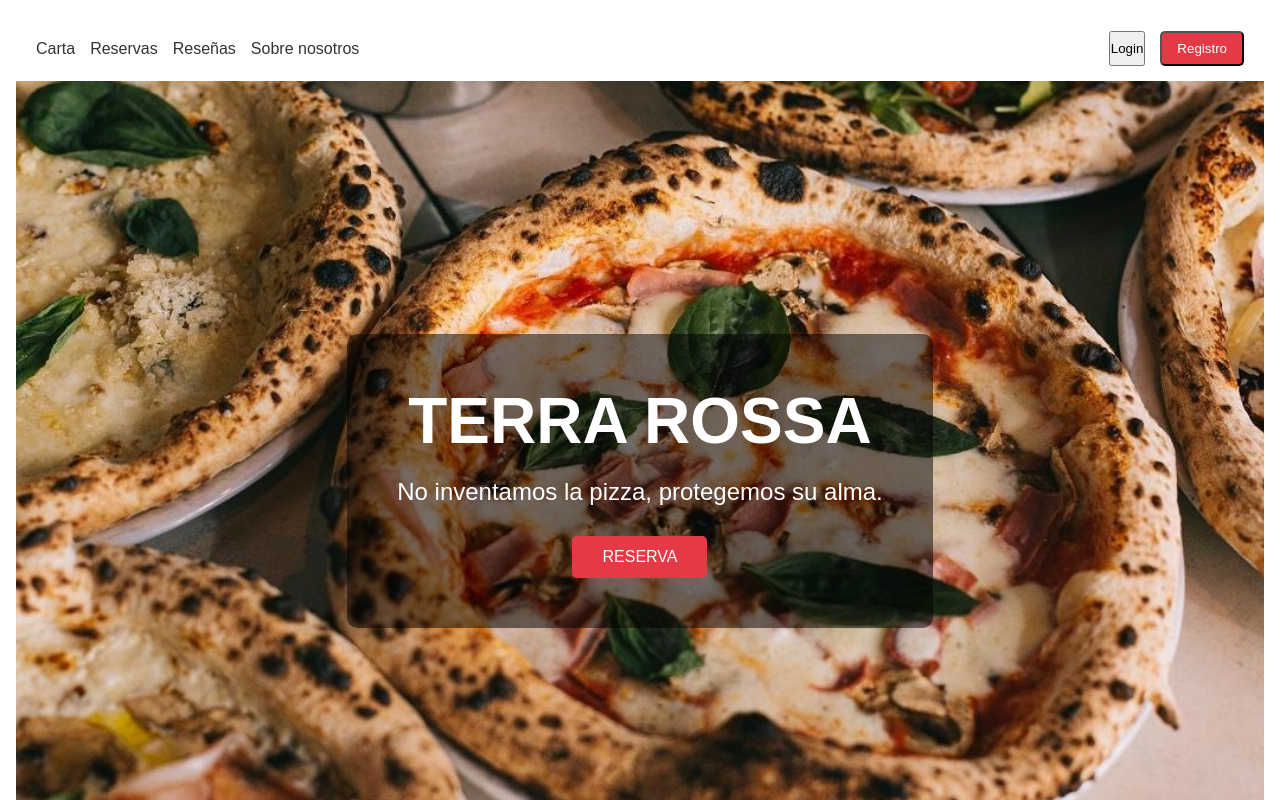
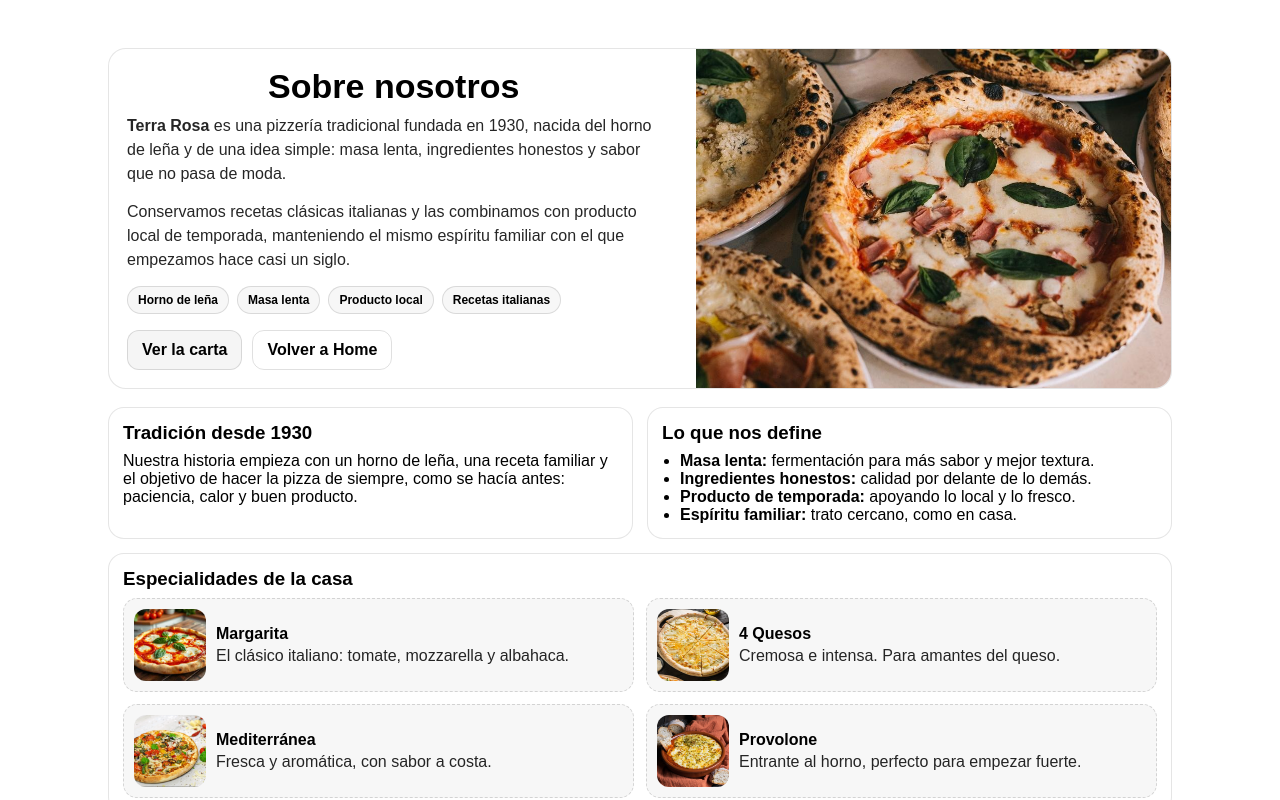
Before and after one commit to Kari-cpu-ui/crm-restaurant-frontend, an Angular app: page /sobre-nosotros in a window 1280 px wide. Before the commit this address led to /. Shown: the top 800 px of the page. Built offline with nearby package versions, Linux system fonts and the light colour scheme.

Commit message:
Fix About routing and page content

```diff
--- a/src/app/pages/about/about.css
+++ b/src/app/pages/about/about.css
@@ -0,0 +1,126 @@
+.about-page {
+  max-width: 1100px;
+  margin: 0 auto;
+  padding: 32px 18px;
+}
+
+.about-hero {
+  display: grid;
+  grid-template-columns: 1.2fr 1fr;
+  gap: 18px;
+  align-items: stretch;
+  border: 1px solid rgba(0,0,0,0.10);
+  border-radius: 18px;
+  overflow: hidden;
+  background: #fff;
+}
+
+.hero-text { padding: 18px; }
+
+.hero-text h2 {
+  margin: 0 0 8px 0;
+  font-size: 34px;
+}
+
+.lead {
+  margin: 0 0 14px 0;
+  opacity: 0.85;
+  line-height: 1.5;
+}
+
+.badges {
+  display: flex;
+  flex-wrap: wrap;
+  gap: 8px;
+  margin: 10px 0 16px 0;
+}
+
+.badge {
+  font-size: 12px;
+  font-weight: 700;
+  padding: 6px 10px;
+  border-radius: 999px;
+  border: 1px solid rgba(0,0,0,0.12);
+  background: rgba(0,0,0,0.03);
+  white-space: nowrap;
+}
+
+.hero-cta { display: flex; gap: 10px; flex-wrap: wrap; }
+
+.btn {
+  display: inline-flex;
+  align-items: center;
+  justify-content: center;
+  padding: 10px 14px;
+  border-radius: 12px;
+  border: 1px solid rgba(0,0,0,0.12);
+  text-decoration: none;
+  font-weight: 800;
+  background: rgba(0,0,0,0.04);
+  color: inherit;
+}
+
+.btn.ghost { background: transparent; }
+
+.hero-img {
+  width: 100%;
+  height: 100%;
+  min-height: 260px;
+  object-fit: cover;
+  display: block;
+}
+
+.about-grid {
+  margin-top: 18px;
+  display: grid;
+  grid-template-columns: repeat(2, 1fr);
+  gap: 14px;
+}
+
+.card {
+  border: 1px solid rgba(0,0,0,0.10);
+  border-radius: 16px;
+  background: #fff;
+  padding: 14px;
+}
+
+.card h3 { margin: 0 0 8px 0; }
+
+.list { margin: 0; padding-left: 18px; }
+
+.wide { grid-column: 1 / -1; }
+
+.specials {
+  display: grid;
+  grid-template-columns: repeat(2, 1fr);
+  gap: 12px;
+}
+
+.special {
+  display: flex;
+  gap: 10px;
+  align-items: center;
+  padding: 10px;
+  border-radius: 14px;
+  background: rgba(0,0,0,0.03);
+  border: 1px dashed rgba(0,0,0,0.15);
+}
+
+.special img {
+  width: 72px;
+  height: 72px;
+  object-fit: cover;
+  border-radius: 12px;
+  display: block;
+}
+
+.special h4 { margin: 0 0 4px 0; }
+.special p { margin: 0; opacity: 0.85; }
+
+.note { opacity: 0.7; font-size: 13px; }
+
+@media (max-width: 900px) {
+  .about-hero { grid-template-columns: 1fr; }
+  .about-grid { grid-template-columns: 1fr; }
+  .specials { grid-template-columns: 1fr; }
+}
--- a/src/app/pages/home/home.html
+++ b/src/app/pages/home/home.html
@@ -1,10 +1,14 @@
 <header class="navbar">
     <div class="nav-left">
-        <a routerLink="/menu-list">Carta</a>
+        <a routerLink="/menus">Carta</a>
         <a routerLink="/mis-reservas" (click)="verMisReservas()">Reservas</a>
         <a routerLink="/review">Reseñas</a>
-        <a routerLink="">Sobre nosotros</a>
+        <a routerLink="/sobre-nosotros">Sobre nosotros</a>
         <a routerLink="/admin" [hidden]="!isAdmin()">Admin</a>
+        <!-- <button class="btn-admin" [hidden]="!isAdmin()" routerLink="/admin">
+            Admin
+        </button> -->
+
     </div>
 
     <div class="nav-right">
```
Also changed, not shown: src/app/app.routes.ts (+10 -6 lines), src/app/pages/about/about.ts (+12 -0 lines).
